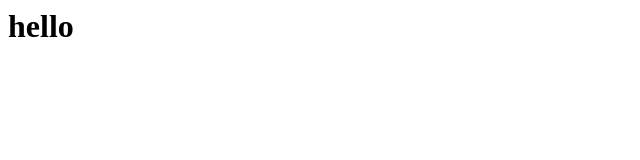
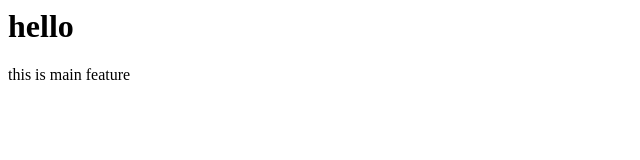
Before and after one commit to Viveknakka/localrepo, a plain HTML site: page index.html in a window 1280 px wide. Shown: the whole page, without its empty margins (0-640 px from the left). Drawn offline with Linux system fonts and the light colour scheme.

Commit message:
main feature

```diff
--- a/index.html
+++ b/index.html
@@ -1 +1,2 @@
 <h1>hello</h1>
+<p>this is main feature</p>
```
